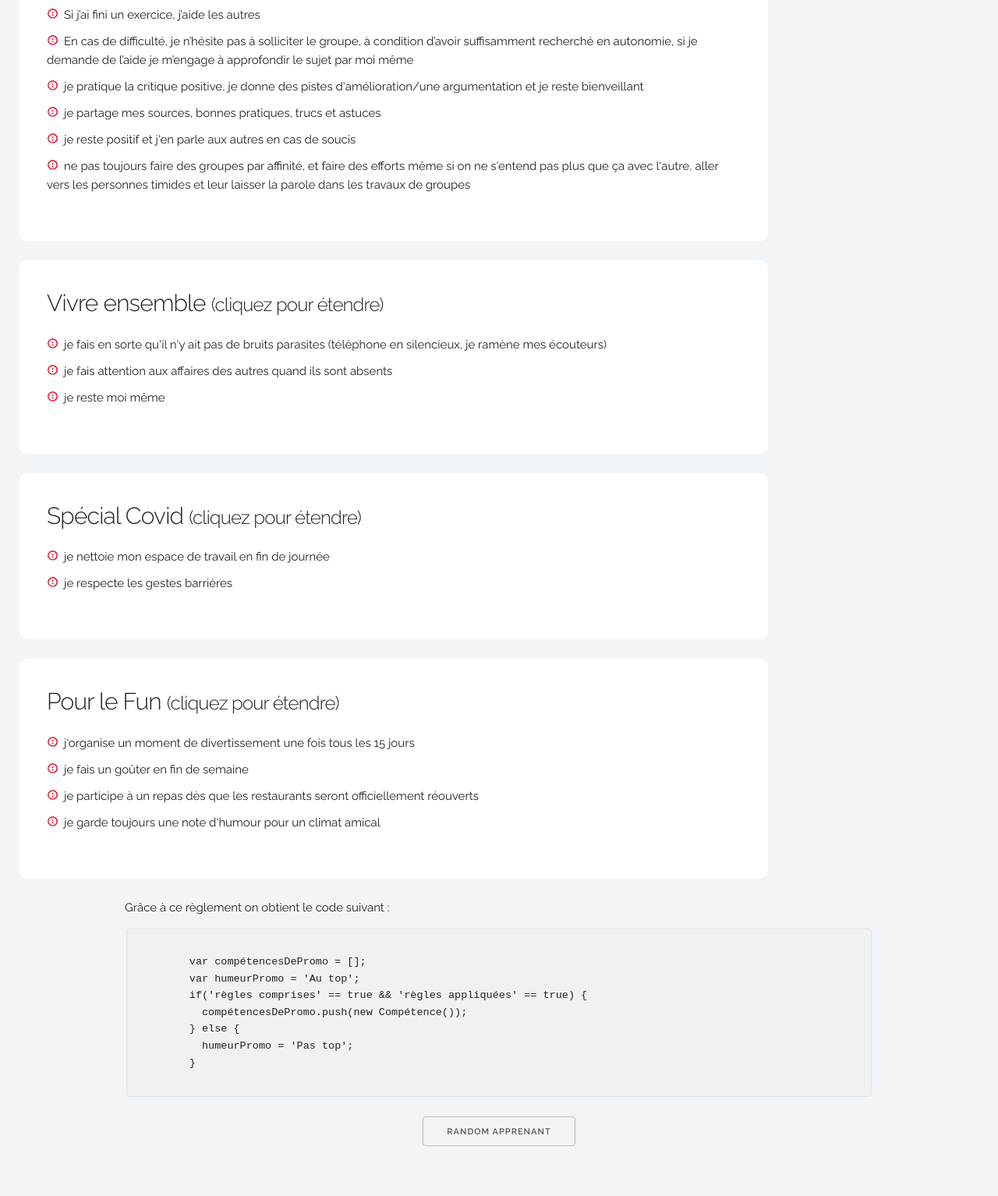
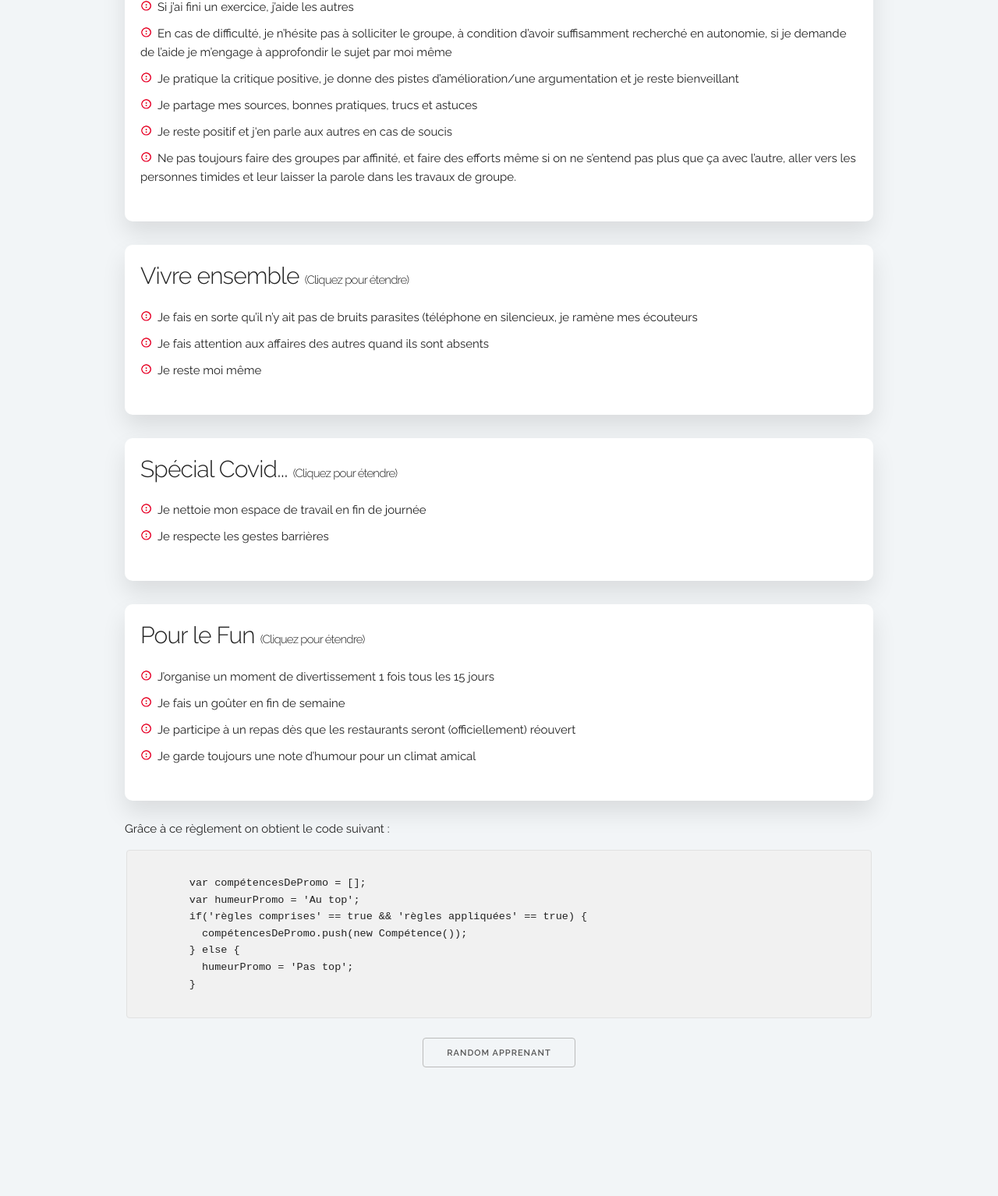
Before and after one commit to DWWM-AULNAY-2021/Brief1-correction, a plain HTML site: page Ayoub/index.html in a window 1280 px wide. Shown: the part 399-1933 px from the top of the page at 78% size. After the commit the page ends 1832 px from the top, so only its background shows below. Drawn offline with Linux system fonts and the light colour scheme.

Commit message:
Retour Ayoub

```diff
--- a/Ayoub/css/custom.css
+++ b/Ayoub/css/custom.css
@@ -23,20 +23,19 @@ h4 span.small {
 
 .container.card {
   width: 90%;
-  background-color:white;
-  border:10px solid white;
-  border-radius:10px;
-  padding: 25px ;
-  margin: 25px;
-  box-shadow:25px ;
-  }
+  background-color: #fff;
+  border-radius: 10px;
+  padding: 20px;
+  margin-top: 3rem;
+  box-shadow: 0 15px 30px 0 rgba(0, 0, 0, 0.1);
+}
 
-.is-ot-expand ul {
+.is-not-expand ul {
   display: none;
 }
 
 ul li {
-  list-style-image:url(../images/bullet.png);
+  list-style-image: url("../images/bullet.png");
 }
 
 button {
--- a/Ayoub/index.html
+++ b/Ayoub/index.html
@@ -25,19 +25,20 @@
 
   <!-- Liaisons du fichier JS
   –––––––––––––––––––––––––––––––––––––––––––––––––– -->
-  <!-- <script type="text/javascript" src="js/index.js">
-  </script> -->
+  <script type="text/javascript" src="js/index.js">
+  </script>
 
   <!-- Liaison du Favicon
   –––––––––––––––––––––––––––––––––––––––––––––––––– -->
-  <link rel="icon" href="images/favicon.png">
+  <link rel="icon" type="image/png" href="images/favicon.png">
+
 </head>
 
 <body>
   <header class="header">
     <div class="container">
       <h4>
-       Promo DWWN - Aulnay 2021
+        Promo DWWM - Aulnay 2021
       </h4>
     </div>
   </header>
@@ -50,7 +51,7 @@
       <div class="row">
         <div class="one-half column">
           <h4>Ceci est notre charte de promo</h4>
-          <p>Ces règles nous unissent et ont été (longuement 😅) débatues et votées pour pouvoir selectionner celles qui nous correspondent et nous unissent. Les voici, prenez plaisir à les parcourir !</p>
+          <p>Ces règles nous unissent et ont été (longuement 😅) <strong>débatues</strong> et <strong>votées</strong> pour pouvoir selectionner celles qui nous correspondent et nous unissent. Les voici, prenez plaisir à les parcourir !</p>
         </div>
         <div class="one-half column">
           <button class="button-primary" id="btn-charte">Accès charte</button>
@@ -61,60 +62,60 @@
     <div class="container card section" id="section-reussite">
       <div class="row">
         <div class="column">
-          <h4>Réussite Collective <small>(Cliquez pour étendre)</small></h4>
+          <h4>Réussite Collective <span class="small">(Cliquez pour étendre)</span></h4>
           <ul>
             <li>Si j’ai fini un exercice, j’aide les autres</li>
             <li>En cas de difficulté, je n’hésite pas à solliciter le groupe, à condition d’avoir suffisamment recherché en autonomie, si je demande de l’aide je m’engage à approfondir le sujet par moi même</li>
-            <li>je pratique la critique positive, je donne des pistes d'amélioration/une argumentation et je reste bienveillant</li>
-            <li>je partage mes sources, bonnes pratiques, trucs et astuces</li>
-            <li>je reste positif et j'en parle aux autres en cas de soucis</li>
-            <li>ne pas toujours faire des groupes par affinité, et faire des efforts même si on ne s'entend pas plus que ça avec l'autre, aller vers les personnes timides et leur laisser la parole dans les travaux de groupes</li>
+            <li>Je pratique la critique positive, je donne des pistes d’amélioration/une argumentation et je reste bienveillant</li>
+            <li>Je partage mes sources, bonnes pratiques, trucs et astuces</li>
+            <li>Je reste positif et j'en parle aux autres en cas de soucis</li>
+            <li>Ne pas toujours faire des groupes par affinité, et faire des efforts même si on ne s’entend pas plus que ça avec l’autre, aller vers les personnes timides et leur laisser la parole dans les travaux de groupe.</li>
           </ul>
         </div>
       </div>
     </div>
 
-    <div class="container card section" id="section-reussite">
+    <div class="container card section" id="section-ensemble">
       <div class="row">
         <div class="column">
-    <h4>Vivre ensemble <small>(cliquez pour étendre)</small></h4>
-
+          <h4>Vivre ensemble <span class="small">(Cliquez pour étendre)</span></h4>
           <ul>
-       <li>je fais en sorte qu'il n'y ait pas de bruits parasites (téléphone en silencieux, je ramène mes écouteurs)</li>
-       <li>je fais attention aux affaires des autres quand ils sont absents</li>
-       <li>je reste moi même</li>
+            <li>Je fais en sorte qu’il n’y ait pas de bruits parasites (téléphone en silencieux, je ramène mes écouteurs</li>
+            <li>Je fais attention aux affaires des autres quand ils sont absents</li>
+            <li>Je reste moi même</li>
           </ul>
         </div>
       </div>
     </div>
 
-      <div class="container card section" id="section-reussite">
+    <div class="container card section" id="section-covid">
       <div class="row">
         <div class="column">
-      <h4>Spécial Covid <small>(cliquez pour étendre)</small></h4>
-
+          <h4>Spécial Covid... <span class="small">(Cliquez pour étendre)</span></h4>
           <ul>
-         <li>je nettoie mon espace de travail en fin de journée</li>
-         <li>je respecte les gestes barrières</li>
+            <li>Je nettoie mon espace de travail en fin de journée </li>
+            <li>Je respecte les gestes barrières </li>
           </ul>
         </div>
       </div>
     </div>
-          <div class="container card section" id="section-reussite">
+
+    <div class="container card section" id="section-fun">
       <div class="row">
         <div class="column">
-
-                <h4>Pour le Fun <small>(cliquez pour étendre)</small></h4>
-
+          <h4>Pour le Fun <span class="small">(Cliquez pour étendre)</span></h4>
           <ul>
-             <li>j'organise un moment de divertissement une fois tous les 15 jours</li>
-             <li>je fais un goûter en fin de semaine</li>
-             <li>je participe à un repas dès que les restaurants seront officiellement réouverts</li>
-             <li>je garde toujours une note d'humour pour un climat amical</li>
+            <li>J’organise un moment de divertissement 1 fois tous les 15 jours</li>
+            <li>Je fais un goûter en fin de semaine</li>
+            <li>Je participe à un repas dès que les restaurants seront (officiellement) réouvert</li>
+            <li>Je garde toujours une note d’humour pour un climat amical</li>
           </ul>
         </div>
       </div>
     </div>
+
+    <br>
+
     <div class="container">
       Grâce à ce règlement on obtient le code suivant :
       <pre><code>
@@ -128,7 +129,9 @@
       </code></pre>
     </div>
 
-    <button type="button" >Random Apprenant</button></div>
+    <div class="container">
+      <button id="btn-random">Random apprenant</button>
+    </div>
   </main>
 
   <!-- Fin du document (fermeture des balises)
--- /dev/null
+++ b/Ayoub/js/index.js
@@ -0,0 +1,63 @@
+window.onload = function() {
+
+  var btnCharte = document.getElementById('btn-charte');
+  btnCharte.addEventListener('click', function() {
+    window.open('https://docs.google.com/document/d/1F0u_2i1WaeH4Q4Rj0GrUqi-fOqGMufwzziaG5qd4tk0/edit#heading=h.xapcjc4w9ql1', '_blank')
+  });
+
+//-------------------------------//
+//    Solution Repeat Yoursefl   //
+//-------------------------------//
+  ///*
+  var elementSectionReussite = document.getElementById("section-reussite");
+  var elementSectionEnsemble = document.getElementById("section-ensemble");
+  var elementSectionCovid = document.getElementById("section-covid");
+  var elementSectionFun = document.getElementById("section-fun");
+
+
+  elementSectionReussite.addEventListener('click', function() {
+    elementSectionReussite.classList.toggle('is-not-expand');
+  });
+
+  elementSectionEnsemble.addEventListener('click', function() {
+    elementSectionEnsemble.classList.toggle('is-not-expand');
+  });
+
+  elementSectionCovid.addEventListener('click', function() {
+    elementSectionCovid.classList.toggle('is-not-expand');
+  });
+
+  elementSectionFun.addEventListener('click', function() {
+    elementSectionFun.classList.toggle('is-not-expand');
+  });
+
+  //*/
+
+//-------------------------------//
+// Solution Dont repeat Yoursefl //
+//-------------------------------//
+  /*
+
+  var listCards = document.querySelectorAll(".card");
+
+  for (var card = 0; card < listCards.length; card++) {
+      var currentCard = listCards[card];
+
+      currentCard.addEventListener('click', function() {
+          this.classList.toggle('is-not-expand');
+      })
+  }
+  //*/
+/* _______________*/
+  var btnRandom = document.getElementById('btn-random');
+  console.log(btnRandom);
+  btnRandom.addEventListener('click', function() {
+    btnRandom.innerHTML = 'Prêts ?!';
+    var listeApprenant = ["Abdoulaye","Abdoul-Nasser","Maxime" ,"Alexis","Alicia","Asad","Ayoub","Ahmadu-Bamba","Caroline", "Charles","David","Denis","Elyesse","Farima","Flora","Fodié","Gaëlle","Jonathan","Kevin","Lobna","Lyes","Maëlys","Muhammad","Mohamed"];
+    var numApprenant = Math.floor(Math.random() * listeApprenant.length);
+
+    setTimeout(function() {
+      btnRandom.innerHTML = listeApprenant[numApprenant] + ' !!!';
+    }, 2000)
+  })
+}
```
Also changed, not shown: 2 other files. Lines whose indentation alone changed are shown as unchanged.
